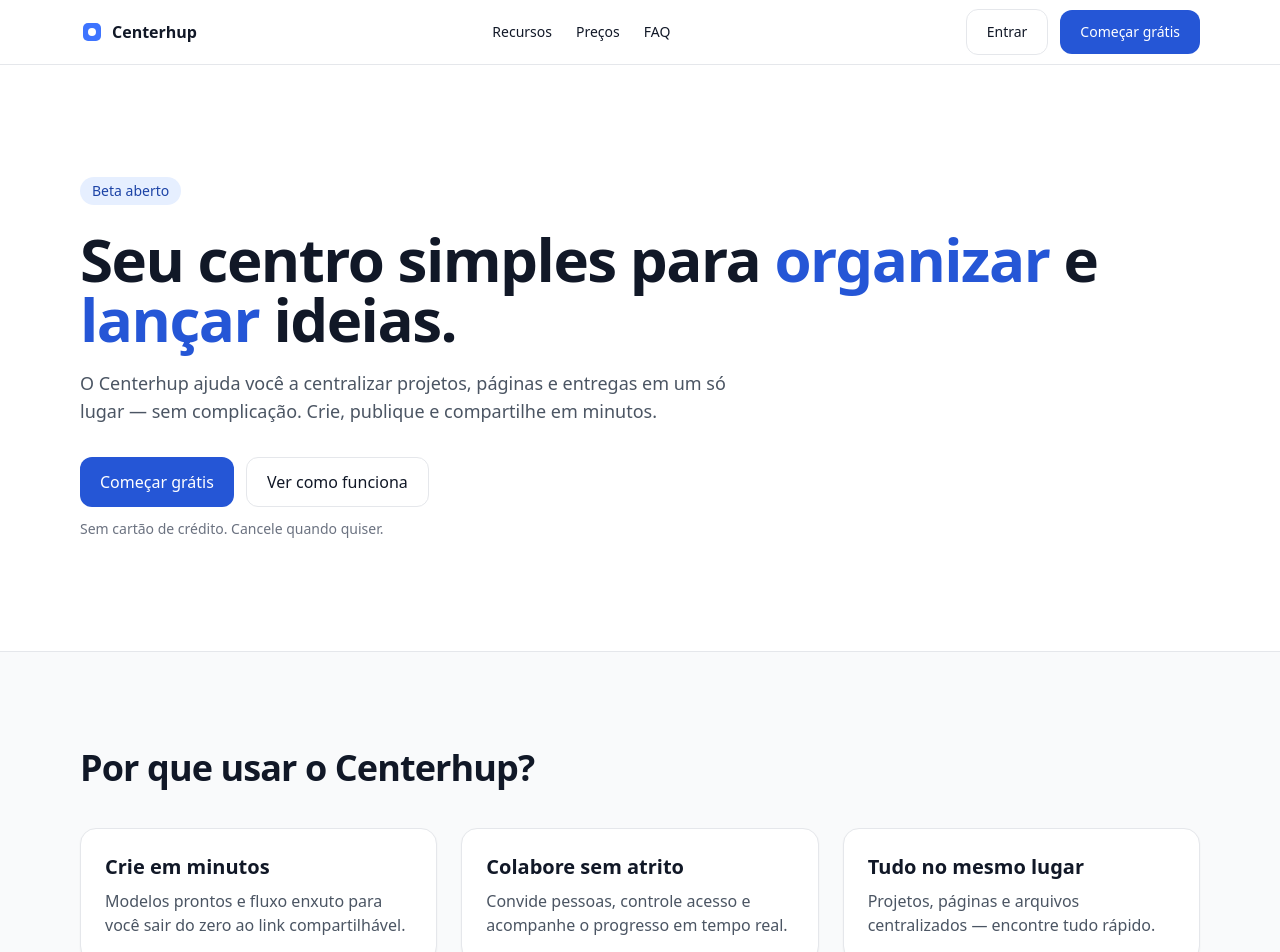
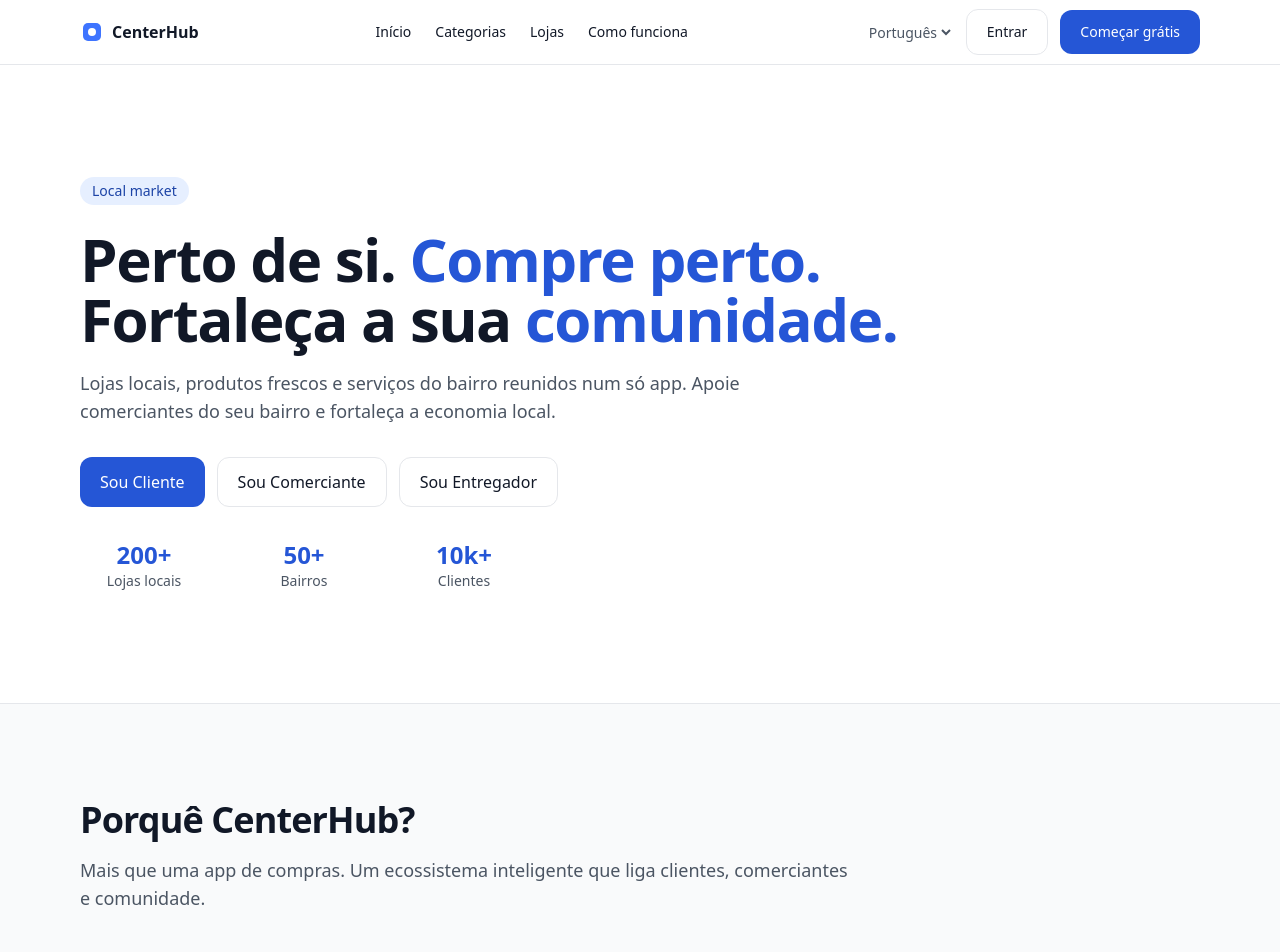
Before and after one commit to 19820707/centerhup, a Next.js app: page / in a window 1280 px wide. Shown: the top 952 px of the page. Built offline with nearby package versions, Linux system fonts and the light colour scheme.

Commit message:
feat: transformar em marketplace local CenterHub

```diff
--- a/app/layout.tsx
+++ b/app/layout.tsx
@@ -2,26 +2,26 @@
 import "./globals.css";
 
 export const metadata: Metadata = {
-  title: "Centerhup — seu centro simples para organizar e lançar ideias",
-  description: "O Centerhup ajuda você a centralizar projetos e lançar páginas em minutos.",
+  title: "CenterHub — Marketplace local para apoiar o comércio do seu bairro",
+  description: "Lojas locais, produtos frescos e serviços do bairro reunidos num só app. Apoie comerciantes locais e fortaleça a economia da sua comunidade.",
   metadataBase: new URL("https://centerhup.com"),
   openGraph: {
-    title: "Centerhup",
-    description: "Centralize projetos e lance páginas em minutos.",
+    title: "CenterHub - Marketplace Local",
+    description: "Perto de si. Compre perto. Fortaleça a sua comunidade.",
     url: "https://centerhup.com",
-    siteName: "Centerhup",
+    siteName: "CenterHub",
     images: [
-      { url: "/og.png", width: 1200, height: 630, alt: "Centerhup" }
+      { url: "/og.png", width: 1200, height: 630, alt: "CenterHub" }
     ],
-    locale: "pt_BR",
+    locale: "pt_PT",
     type: "website"
   },
-  twitter: { card: "summary_large_image", site: "@centerhup" }
+  twitter: { card: "summary_large_image", site: "@centerhub" }
 };
 
 export default function RootLayout({ children }: { children: React.ReactNode }) {
   return (
-    <html lang="pt-BR">
+    <html lang="pt-PT">
       <body>{children}</body>
     </html>
   );
--- a/components/CTA.tsx
+++ b/components/CTA.tsx
@@ -22,8 +22,8 @@
       <div className="container-max py-16 sm:py-24">
         <div className="card">
           <div className="max-w-2xl">
-            <h3 className="text-2xl sm:text-3xl font-semibold tracking-tight">Pronto para centralizar tudo?</h3>
-            <p className="mt-2 text-gray-600">Entre para o beta e receba acesso antecipado.</p>
+            <h3 className="text-2xl sm:text-3xl font-semibold tracking-tight">Pronto para apoiar o comércio local?</h3>
+            <p className="mt-2 text-gray-600">Junte-se à comunidade CenterHub e descubra as melhores lojas do seu bairro.</p>
           </div>
           <form onSubmit={onSubmit} className="mt-6 flex flex-col sm:flex-row gap-3">
             <input
@@ -34,7 +34,7 @@
               value={email}
               onChange={(e) => setEmail(e.target.value)}
             />
-            <button className="btn-primary" type="submit">Quero acessar</button>
+            <button className="btn-primary" type="submit">Quero começar</button>
           </form>
           {status === "ok" && (
             <p className="mt-3 text-sm text-green-700">Obrigado! Enviaremos novidades em breve.</p>
--- a/components/Features.tsx
+++ b/components/Features.tsx
@@ -1,15 +1,19 @@
 const items = [
   {
-    title: "Crie em minutos",
-    desc: "Modelos prontos e fluxo enxuto para você sair do zero ao link compartilhável.",
+    title: "Entrega Rápida",
+    desc: "Receba os seus produtos em minutos. Entrega expressa ou recolha na loja.",
   },
   {
-    title: "Colabore sem atrito",
-    desc: "Convide pessoas, controle acesso e acompanhe o progresso em tempo real.",
+    title: "Sustentável",
+    desc: "Reduz desperdício com marketplace de excedentes e pegada de carbono transparente.",
   },
   {
-    title: "Tudo no mesmo lugar",
-    desc: "Projetos, páginas e arquivos centralizados — encontre tudo rápido.",
+    title: "Comunidade Local",
+    desc: "Apoie comerciantes do seu bairro e fortaleça a economia local.",
+  },
+  {
+    title: "Preços Justos",
+    desc: "Preços competitivos e transparentes. Sem taxas escondidas.",
   },
 ];
 
@@ -17,8 +21,11 @@
   return (
     <section id="features" className="bg-gray-50 border-y border-gray-200">
       <div className="container-max py-16 sm:py-24">
-        <h2 className="text-3xl sm:text-4xl font-semibold tracking-tight">Por que usar o Centerhup?</h2>
-        <div className="mt-10 grid sm:grid-cols-3 gap-6">
+        <h2 className="text-3xl sm:text-4xl font-semibold tracking-tight">Porquê CenterHub?</h2>
+        <p className="mt-4 text-lg text-gray-600 max-w-3xl">
+          Mais que uma app de compras. Um ecossistema inteligente que liga clientes, comerciantes e comunidade.
+        </p>
+        <div className="mt-10 grid sm:grid-cols-2 lg:grid-cols-4 gap-6">
           {items.map((it) => (
             <div key={it.title} className="card">
               <h3 className="text-xl font-semibold">{it.title}</h3>
--- a/components/Hero.tsx
+++ b/components/Hero.tsx
@@ -2,18 +2,33 @@
   return (
     <section className="relative overflow-hidden">
       <div className="container-max py-20 sm:py-28">
-        <span className="badge">Beta aberto</span>
+        <span className="badge">Local market</span>
         <h1 className="mt-6 text-4xl sm:text-6xl font-semibold tracking-tight">
-          Seu centro simples para <span className="text-brand-600">organizar</span> e <span className="text-brand-600">lançar</span> ideias.
+          Perto de si. <span className="text-brand-600">Compre perto.</span><br />
+          Fortaleça a sua <span className="text-brand-600">comunidade.</span>
         </h1>
         <p className="mt-5 text-lg text-gray-600 max-w-2xl">
-          O Centerhup ajuda você a centralizar projetos, páginas e entregas em um só lugar — sem complicação. Crie, publique e compartilhe em minutos.
+          Lojas locais, produtos frescos e serviços do bairro reunidos num só app. Apoie comerciantes do seu bairro e fortaleça a economia local.
         </p>
         <div className="mt-8 flex flex-col sm:flex-row gap-3">
-          <a href="#cta" className="btn-primary text-base">Começar grátis</a>
-          <a href="#features" className="btn-ghost text-base">Ver como funciona</a>
+          <a href="#cta" className="btn-primary text-base">Sou Cliente</a>
+          <a href="#features" className="btn-ghost text-base">Sou Comerciante</a>
+          <a href="#features" className="btn-ghost text-base">Sou Entregador</a>
         </div>
-        <p className="mt-3 text-sm text-gray-500">Sem cartão de crédito. Cancele quando quiser.</p>
+        <div className="mt-8 grid grid-cols-3 gap-8 max-w-md">
+          <div className="text-center">
+            <div className="text-2xl font-bold text-brand-600">200+</div>
+            <div className="text-sm text-gray-600">Lojas locais</div>
+          </div>
+          <div className="text-center">
+            <div className="text-2xl font-bold text-brand-600">50+</div>
+            <div className="text-sm text-gray-600">Bairros</div>
+          </div>
+          <div className="text-center">
+            <div className="text-2xl font-bold text-brand-600">10k+</div>
+            <div className="text-sm text-gray-600">Clientes</div>
+          </div>
+        </div>
       </div>
     </section>
   );
--- a/components/Navbar.tsx
+++ b/components/Navbar.tsx
@@ -3,15 +3,19 @@
     <header className="sticky top-0 z-50 bg-white/80 backdrop-blur border-b border-gray-200">
       <div className="container-max h-16 flex items-center justify-between">
         <a href="#" className="flex items-center gap-2 font-semibold">
-          <img src="/logo.svg" alt="Centerhup" className="h-6 w-6" />
-          Centerhup
+          <img src="/logo.svg" alt="CenterHub" className="h-6 w-6" />
+          CenterHub
         </a>
         <nav className="hidden sm:flex items-center gap-6 text-sm">
-          <a href="#features" className="hover:text-brand-700">Recursos</a>
-          <a href="#precos" className="hover:text-brand-700">Preços</a>
-          <a href="#faq" className="hover:text-brand-700">FAQ</a>
+          <a href="#" className="hover:text-brand-700">Início</a>
+          <a href="#categorias" className="hover:text-brand-700">Categorias</a>
+          <a href="#lojas" className="hover:text-brand-700">Lojas</a>
+          <a href="#features" className="hover:text-brand-700">Como funciona</a>
         </nav>
         <div className="flex items-center gap-3">
+          <select className="text-sm border-none bg-transparent text-gray-600">
+            <option>Português</option>
+          </select>
           <a href="#cta" className="btn-ghost text-sm">Entrar</a>
           <a href="#cta" className="btn-primary text-sm">Começar grátis</a>
         </div>
```
